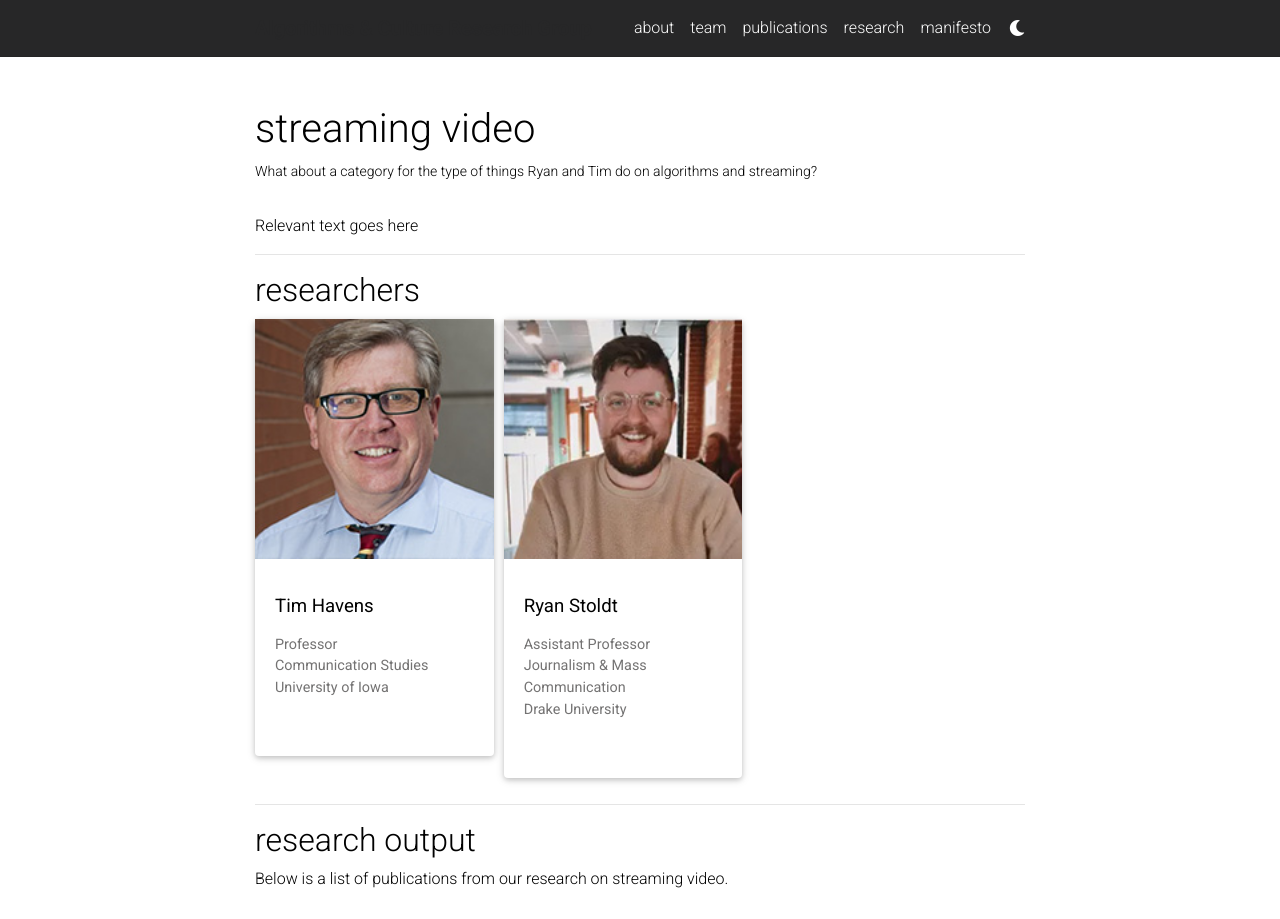
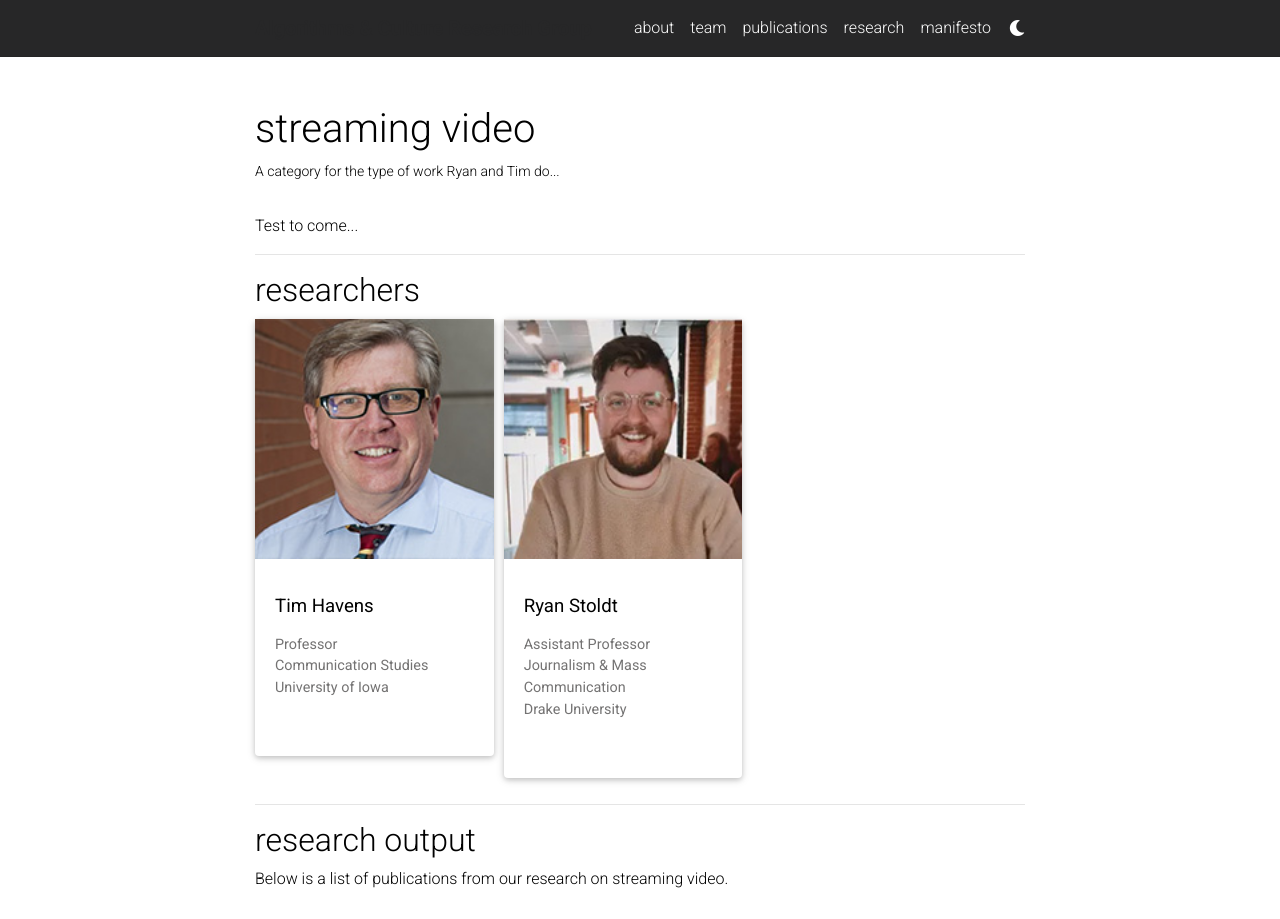
Before and after one commit to acrg-shared/acrg-shared.github.io, a Jekyll site: the page built from _projects/streaming.md, in a window 1280 px wide and 1126 px high, cut to the strip 0-919 px from the top of the window. Built offline with Jekyll 4.4.1, drawn with Linux system fonts in a browser that asks for light colours; comment, search, counter and statistics services are not loaded; a style sheet for code colours, icons or effects is not loaded.

Commit message:
Update streaming.md

```diff
--- a/_projects/streaming.md
+++ b/_projects/streaming.md
@@ -1,17 +1,18 @@
 ---
 layout: page
 title: streaming video
-description: What about a category for the type of things Ryan and Tim do on algorithms and streaming?
-img: /assets/img/midjourney/measurement.png.jpg
+description: A category for the type of work Ryan and Tim do...
+img: /assets/img/midjourney/governance.png.jpg
 project: Streaming
 groups: [co-directors, faculty, students]
 importance: 1
 ---
 
+  <p style="text-align: justify">
 
-  <p style="text-align: justify">
-Relevant text goes here
-  </p>
+Test to come...
+
+ </p>
 <hr>
 
 <h2> researchers </h2>
```
